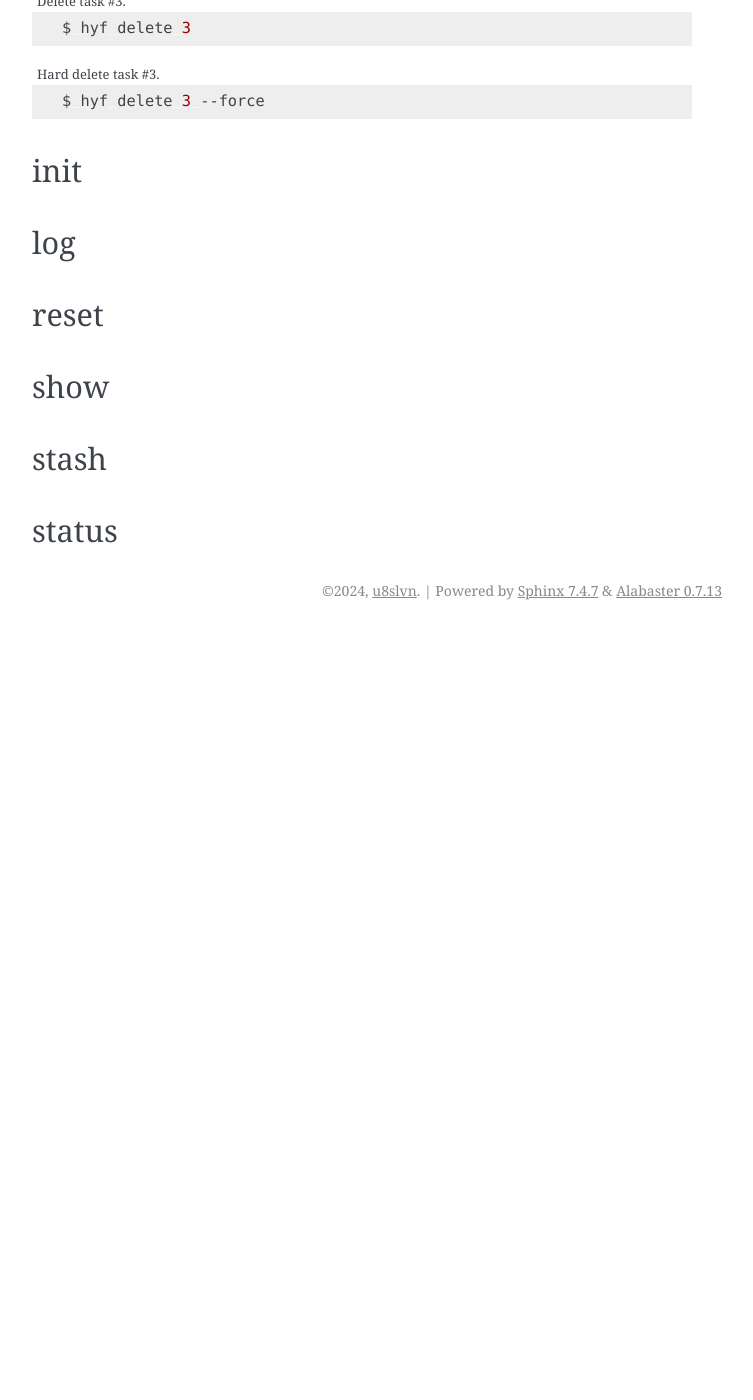
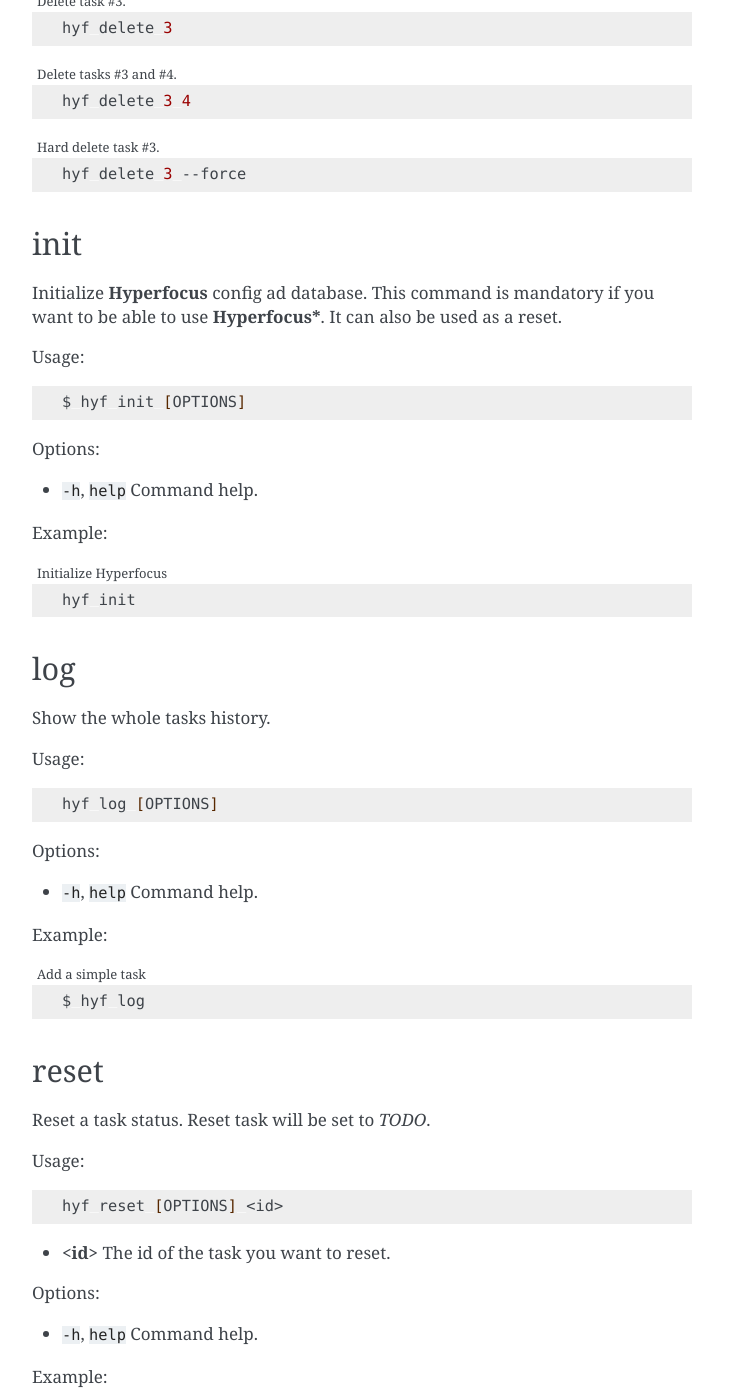
Before and after one commit to u8slvn/hyperfocus, a Sphinx documentation site: the page built from docs/source/commands.rst, in a window 1280 px wide and 1400 px high, scrolled down 2200 px. Shown: the whole window, without its empty margins (388-1141 px from the left). Built offline with Sphinx 7.4.7, drawn with Linux system fonts in a browser that asks for light colours; before the commit the page ends 2830 px from its top, so only the background shows below that; some of the changed text lies outside the part shown.

Commit message:
docs: status, show, resetlog, init commands

```diff
--- a/docs/source/commands.rst
+++ b/docs/source/commands.rst
@@ -24,12 +24,12 @@
 .. code-block:: bash
     :caption: Add a simple task
 
-    $ hyf add "Call John Doe."
+    hyf add "Call John Doe."
 
 .. code-block:: bash
     :caption: Add a task with details
 
-    $ hyf add "Read the article about cats" -d
+    hyf add "Read the article about cats" -d
     >>> ? Task details: https://catsfunfacts.pet
 
 config
@@ -57,12 +57,12 @@
 .. code-block:: shell
     :caption: Add an alias del for command delete
 
-    $ hyf config alias.del delete
+    hyf config alias.del delete
 
 .. code-block:: shell
     :caption: Show the config
 
-    $ hyf config --list
+    hyf config --list
 
 copy
 ----
@@ -86,7 +86,7 @@
 .. code-block:: bash
     :caption: Copy details from task #3 into clipboard
 
-    $ hyf copy 3
+    hyf copy 3
 
 delete
 ------
@@ -111,27 +111,159 @@
 .. code-block:: bash
     :caption: Delete task #3.
 
-    $ hyf delete 3
+    hyf delete 3
+
+.. code-block:: bash
+    :caption: Delete tasks #3 and #4.
+
+    hyf delete 3 4
 
 .. code-block:: bash
     :caption: Hard delete task #3.
 
-    $ hyf delete 3 --force
+    hyf delete 3 --force
 
 init
 ----
 
+Initialize **Hyperfocus** config ad database. This command is mandatory if you want to be able to use **Hyperfocus***. It can also be used as a reset.
+
+Usage:
+
+.. code-block:: bash
+
+    $ hyf init [OPTIONS]
+
+Options:
+
+- ``-h``, ``help`` Command help.
+
+Example:
+
+.. code-block:: bash
+    :caption: Initialize Hyperfocus
+
+    hyf init
+
 log
 ---
+
+Show the whole tasks history.
+
+Usage:
+
+.. code-block:: bash
+
+    hyf log [OPTIONS]
+
+Options:
+
+- ``-h``, ``help`` Command help.
+
+Example:
+
+.. code-block:: bash
+    :caption: Add a simple task
+
+    $ hyf log
 
 reset
 -----
 
+Reset a task status. Reset task will be set to *TODO*.
+
+Usage:
+
+.. code-block:: bash
+
+    hyf reset [OPTIONS] <id>
+
+- **<id>** The id of the task you want to reset.
+
+Options:
+
+- ``-h``, ``help`` Command help.
+
+Example:
+
+.. code-block:: bash
+    :caption: Reset task #1
+
+    $ hyf reset 1
+
+.. code-block:: bash
+    :caption: Reset tasks #1 and #2
+
+    $ hyf reset 1 2
+
 show
 ----
+
+Show a task in detail with its history.
+
+Usage:
+
+.. code-block:: bash
+
+    hyf show [OPTIONS] <id>
+
+- **<id>** The id of the task you want to show.
+
+Options:
+
+- ``-h``, ``help`` Command help.
+
+Example:
+
+.. code-block:: bash
+    :caption: Show task #1 details and history.
+
+    $ hyf show
 
 stash
 -----
 
+Postpone a task by saving it in for later.
+
+apply
+^^^^^
+
+clear
+^^^^^
+
+list
+^^^^
+
+pop
+^^^
+
+push
+^^^^
+
 status
 ------
+
+Show **Hyperfocus** current working day status. The is the main command, it does the same than calling just `hyf`.
+
+Usage:
+
+.. code-block:: bash
+
+    hyf status
+
+Options:
+
+- ``-h``, ``help`` Command help.
+
+Example:
+
+.. code-block:: bash
+    :caption: Show working day status
+
+    $ hyf status
+
+
+.. code-block:: bash
+    :caption: Show working day status
+
+    $ hyf
```
Also changed, not shown: 1 other file.
